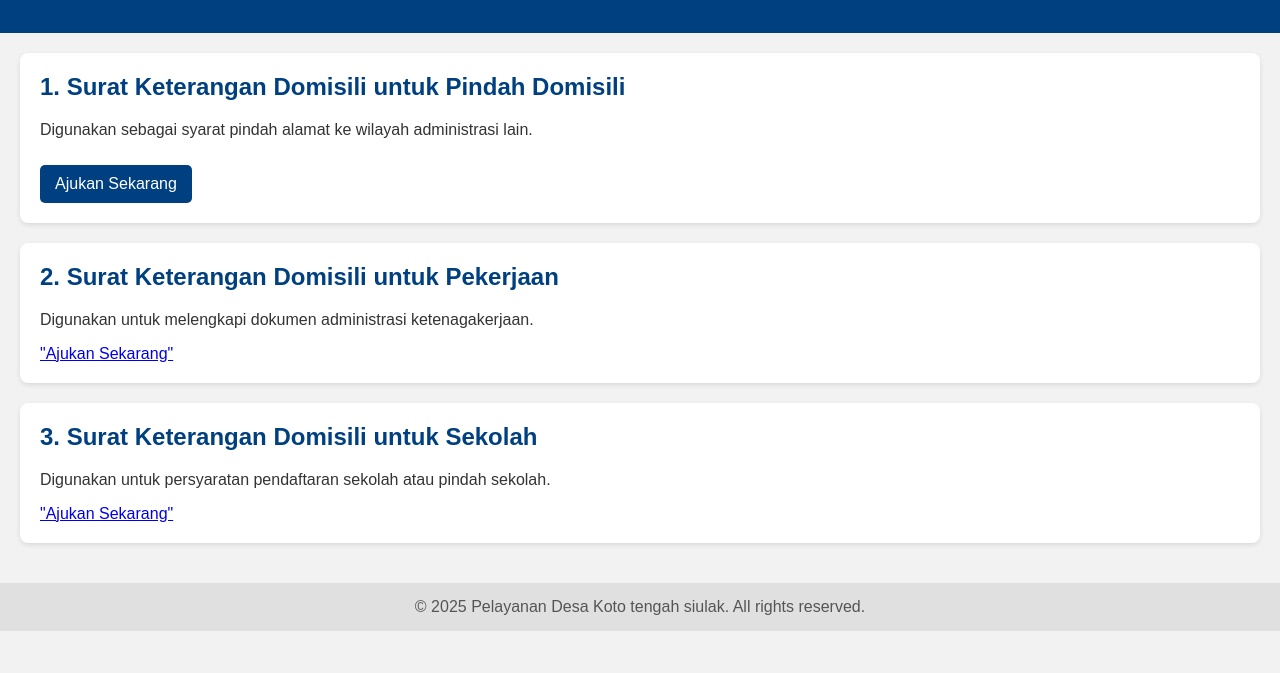
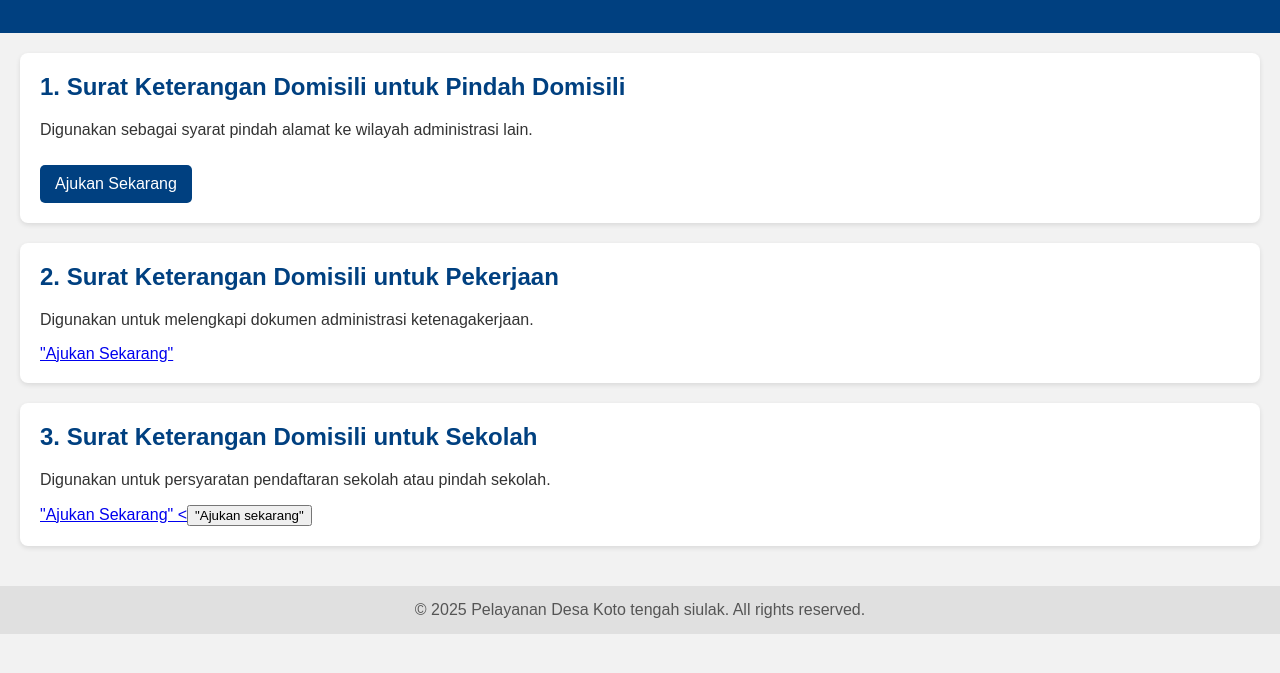
Before and after one commit to bakwan-lab/web-desa, a plain HTML site: page layanan surat domisili.html in a window 1280 px wide. Shown: the part 121-794 px from the top of the page. Drawn offline with Linux system fonts and the light colour scheme.

Commit message:
Update layanan surat domisili.html

```diff
--- a/layanan surat domisili.html
+++ b/layanan surat domisili.html
@@ -74,7 +74,8 @@
   <div class="card">
     <h2>3. Surat Keterangan Domisili untuk Sekolah</h2>
     <p>Digunakan untuk persyaratan pendaftaran sekolah atau pindah sekolah.</p>
-    <a href="ajukan surat pindah domisili.html"< class=<button>"Ajukan Sekarang"</button></a>
+    <a href="ajukan surat pindah domisili.html"< class=<button>"Ajukan Sekarang"</button>
+    <<button>"Ajukan sekarang"</button></a>
   </div>
 </main>
 
```
